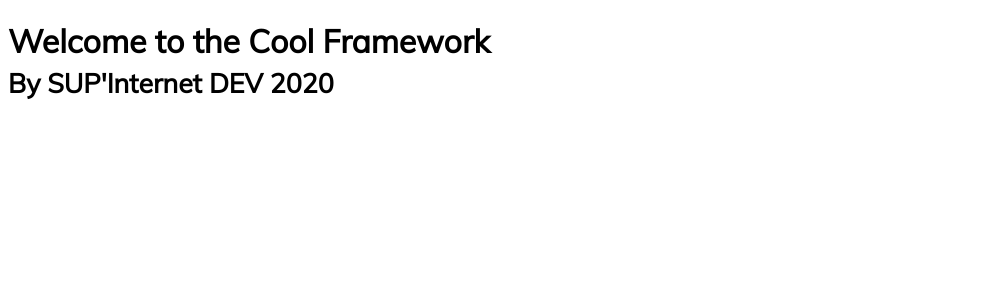
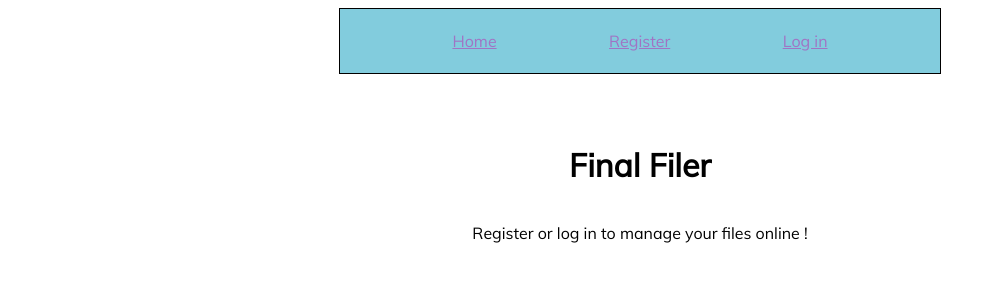
Before and after one commit to SickMyDucks/my-final-filer, a PHP site: template views/home.html.twig in a window 1280 px wide. Shown: the top 300 px of the page, without its empty margins (0-995 px from the left). Run offline with PHP 8.4, Linux system fonts and the light colour scheme; the template is opened without the code that fills it, so the values that code supplies are empty; some libraries are stand-ins or nearby versions.

Commit message:
Advanced header & user path

```diff
--- a/assets/css/style.css
+++ b/assets/css/style.css
@@ -5,6 +5,9 @@
 
 body {
     font-family: 'Muli';
+    display: flex;
+    flex-direction: column;
+    align-items: center;
 }
 .header {
     background-color: #82ccdd;
--- a/views/header.html.twig
+++ b/views/header.html.twig
@@ -1,12 +1,15 @@
 {% block header %}
 
     {% if user['username'] is defined %}
-        <div>Connected as {{ user['username'] }}</div>
-        <div><a href="?action=logout">Logout</a></div>
-        <div><a href="?action=upload">Upload</a></div>
-        <div><a href="?action=files&amp;dir=/">My files</a></div>
+        <div class="header">
+            <div>Connected as {{ user['username'] }}</div>
+            <div><a href="?action=upload">Upload</a></div>
+            <div><a href="?action=files&amp;dir=/">My files</a></div>
+            <div><a href="?action=logout">Logout</a></div>
+        </div>
     {% else %}
         <div class="header">
+            <div><a href="?action=home">Home</a></div>
             <div><a href="?action=register">Register</a></div>
             <div><a href="?action=login">Log in</a></div>
         </div>
--- a/views/home.html.twig
+++ b/views/home.html.twig
@@ -1,10 +1,9 @@
 {% extends 'layout.html.twig' %}
+{% use 'header.html.twig' %}
 
-{% block page_title %}Cool Framework{% endblock %}
+{% block page_title %}Final Filer{% endblock %}
 
 {% block content %}
-<h1>
-  Welcome to the Cool Framework<br>
-  <small>By SUP'Internet DEV 2020</small>
-</h1>
+<h1>Final Filer</h1>
+<p>Register or log in to manage your files online !</p>
 {% endblock %}
```
